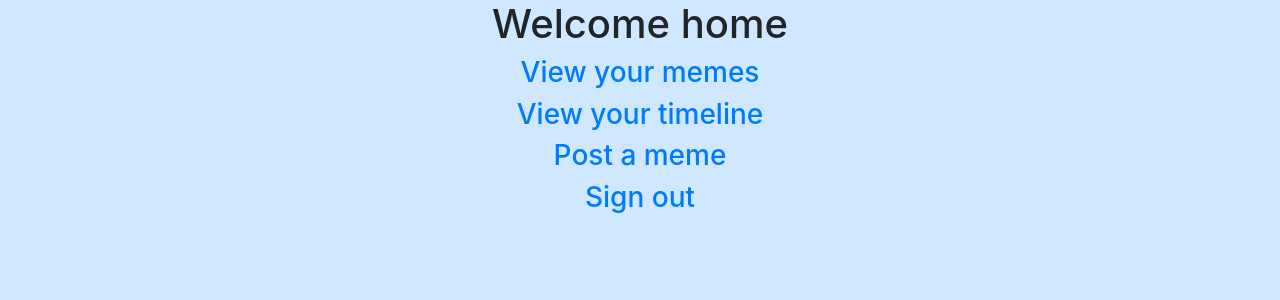
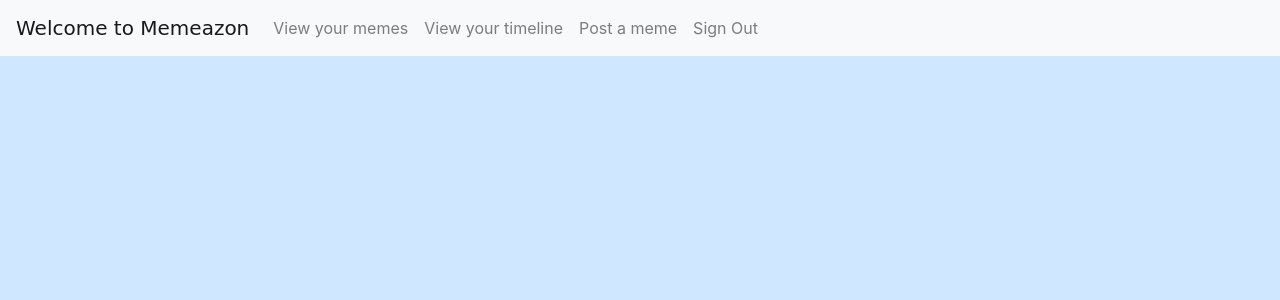
Before and after one commit to zabihyousuf/memeazon, a PHP site: page /home.html in a window 1280 px wide. Shown: the top 300 px of the page. Run offline with PHP 8.4, Linux system fonts and the light colour scheme.

Commit message:
added nav bar

```diff
--- a/home.css
+++ b/home.css
@@ -2,4 +2,9 @@
   text-align: center;
 }
 
+h1{
+    font-family: 'Comic Sans MS';
+    color: #0A0;
+}
+
 /* authors: Daniel Yenegeta and Mati Yiheyis */
--- a/home.html
+++ b/home.html
@@ -10,28 +10,27 @@
   <link rel="stylesheet" href="home.css" />
 </head>
 <body style="background-color:#CFE7FF">
-  <div class="container">
-    <h1>Welcome home</h1>
-  <h3>
-    <a href="#">
-      View your memes
-    </a>
-  </h3>
-  <h3>
-    <a href="#">
-      View your timeline
-    </a>
-  </h3>
-  <h3>
-    <a href="postmeme.html">
-      Post a meme
-    </a>
-  </h3>
-  <h3>
-    <a href="login.html">
-      Sign out
-    </a>
-  </h3>
-  </div>
+  <nav class="navbar navbar-expand-lg navbar-light bg-light">
+    <a class="navbar-brand" href="#" style="font-family: 'Comic Sans MS';">Welcome to Memeazon</a>
+    <button class="navbar-toggler" type="button" data-toggle="collapse" data-target="#navbarNav" aria-controls="navbarNav" aria-expanded="false" aria-label="Toggle navigation">
+      <span class="navbar-toggler-icon"></span>
+    </button>
+    <div class="collapse navbar-collapse" id="navbarNav">
+      <ul class="navbar-nav">
+        <li class="nav-item">
+          <a class="nav-link" href="#">View your memes</a>
+        </li>
+        <li class="nav-item">
+          <a class="nav-link" href="#">View your timeline</a>
+        </li>
+        <li class="nav-item">
+          <a class="nav-link" href="postmeme.html">Post a meme</a>
+        </li>
+        <li class="nav-item">
+          <a class="nav-link" href="#">Sign Out</a>
+        </li>
+      </ul>
+    </div>
+  </nav>
 </body>
 </html>
```
Also changed, not shown: postmeme.html (+22 -5 lines).
